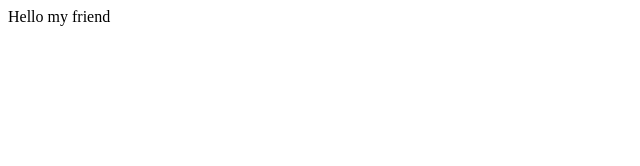
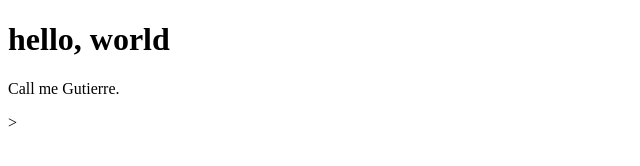
Before and after one commit to Gutierre-Braga/website, a plain HTML site: page index.html in a window 1280 px wide. Shown: the whole page, without its empty margins (0-640 px from the left). Drawn offline with Linux system fonts and the light colour scheme.

Commit message:
Add some HTML structure

```diff
--- a/index.html
+++ b/index.html
@@ -1 +1,10 @@
-<h>Hello my friend</h>
+<!DOCTYPE html>
+<html>
+    <head>
+        <title>This is my website!</title>
+    </head>
+    <body>
+        <h1>hello, world</h1>
+        <p>Call me Gutierre.</p>
+    </body>
+</html>>
```
